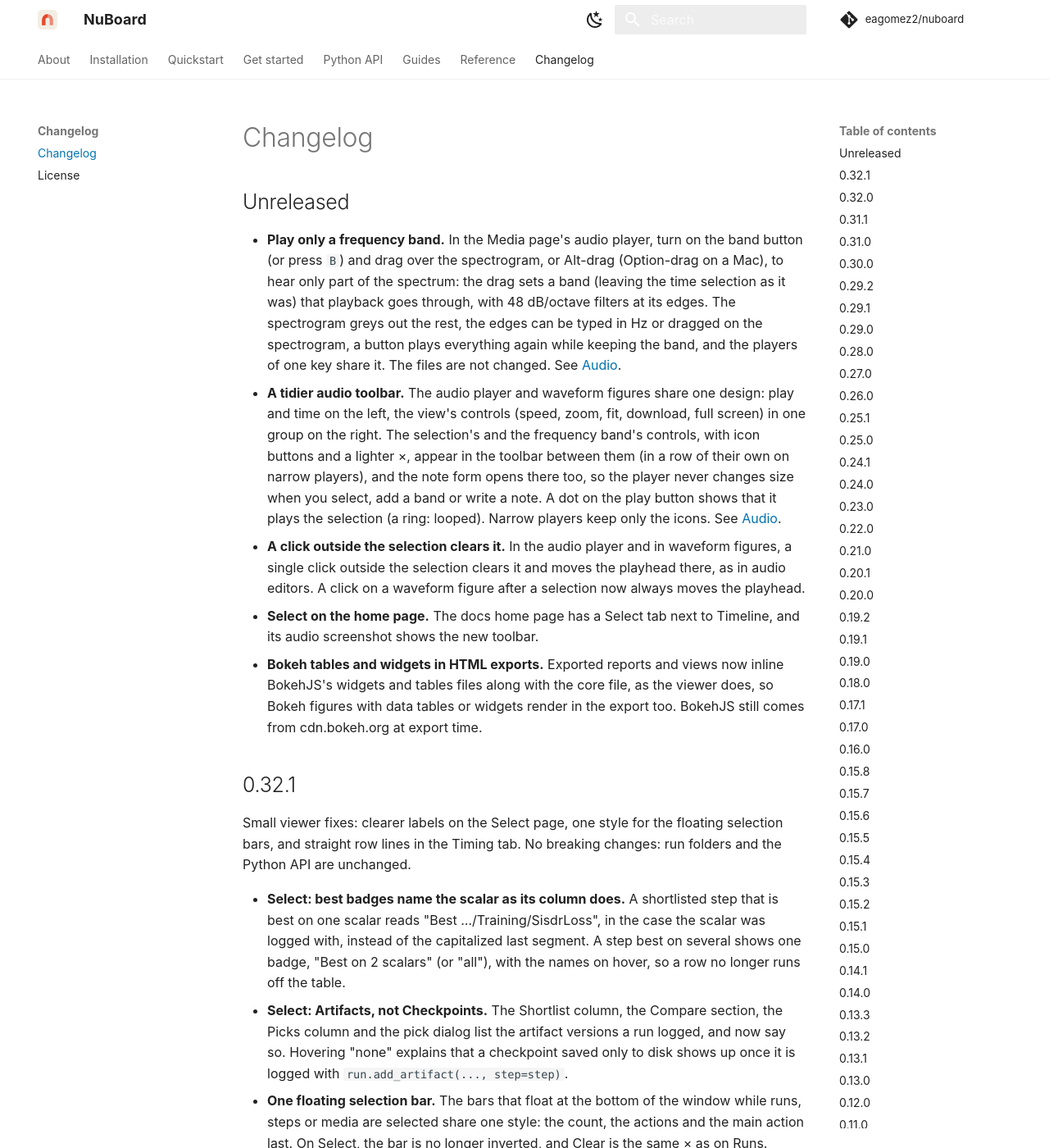
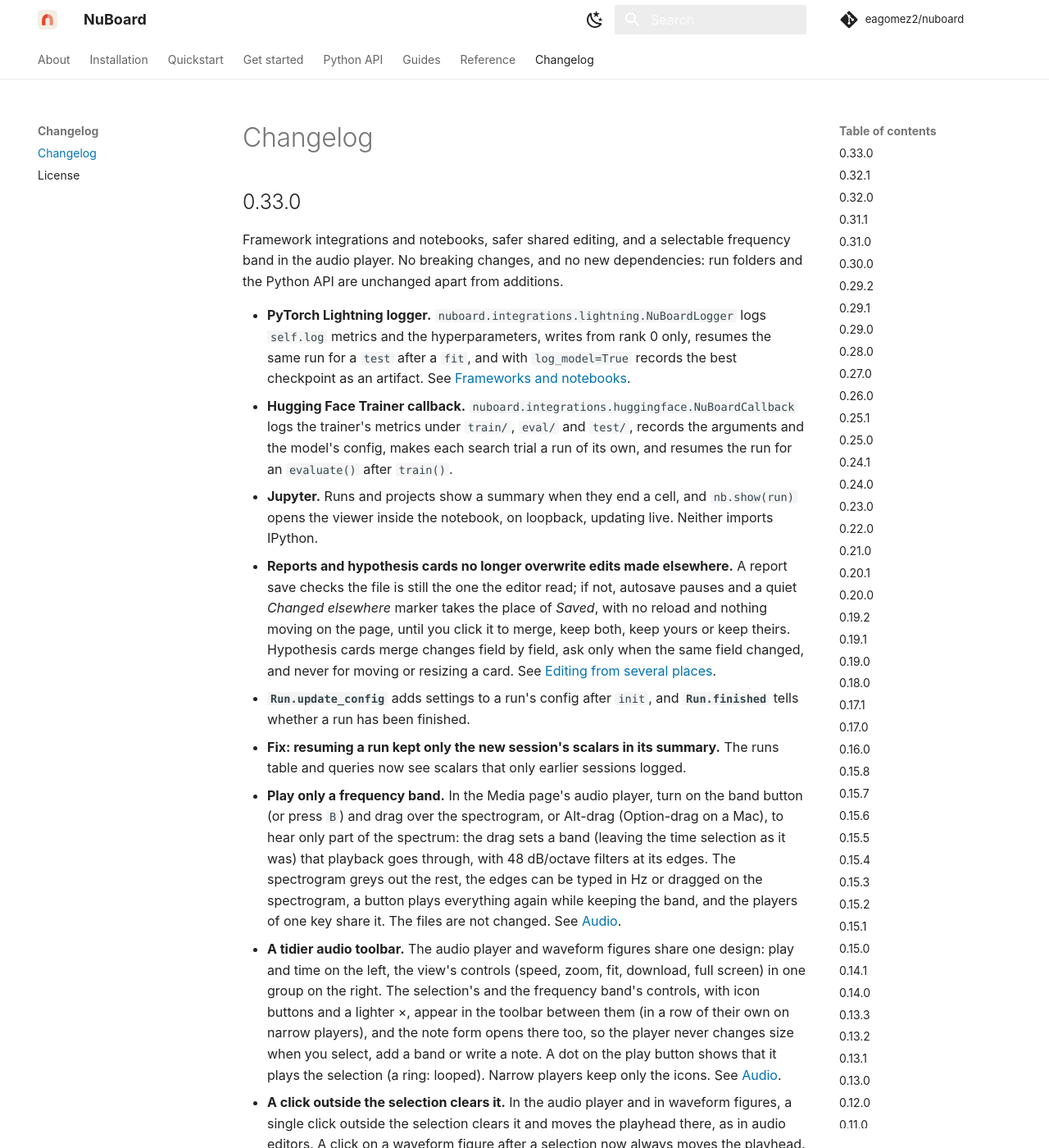
Before and after one commit to eagomez2/nuboard, an MkDocs documentation site: the page built from docs/changelog.md, in a window 1280 px wide and 1400 px high. Shown: the whole window at 82% size. Built offline with MkDocs 1.6.1 and Material for MkDocs 9.7.7, drawn with Linux system fonts in a browser that asks for light colours; comment, search, counter and statistics services are not loaded.

Commit message:
Release 0.33.0: framework integrations, Jupyter, safer shared editing
Docs for the Lightning and Hugging Face integrations and Jupyter, the
changelog, and the version in pyproject.toml, package.json, uv.lock and
the docs.

````diff
--- a/docs/changelog.md
+++ b/docs/changelog.md
@@ -1,7 +1,38 @@
 # Changelog
 
-## Unreleased
-
+## 0.33.0
+
+Framework integrations and notebooks, safer shared editing, and a selectable
+frequency band in the audio player. No breaking changes, and no new
+dependencies: run folders and the Python API are unchanged apart from
+additions.
+
+- **PyTorch Lightning logger.** `nuboard.integrations.lightning.NuBoardLogger`
+  logs `self.log` metrics and the hyperparameters, writes from rank 0 only,
+  resumes the same run for a `test` after a `fit`, and with `log_model=True`
+  records the best checkpoint as an artifact. See
+  [Frameworks and notebooks](guide/integrations.md).
+- **Hugging Face Trainer callback.**
+  `nuboard.integrations.huggingface.NuBoardCallback` logs the trainer's
+  metrics under `train/`, `eval/` and `test/`, records the arguments and the
+  model's config, makes each search trial a run of its own, and resumes the
+  run for an `evaluate()` after `train()`.
+- **Jupyter.** Runs and projects show a summary when they end a cell, and
+  `nb.show(run)` opens the viewer inside the notebook, on loopback, updating
+  live. Neither imports IPython.
+- **Reports and hypothesis cards no longer overwrite edits made elsewhere.**
+  A report save checks the file is still the one the editor read; if not,
+  autosave pauses and a quiet *Changed elsewhere* marker takes the place of
+  *Saved*, with no reload and nothing moving on the page, until you click it
+  to merge, keep both, keep yours or keep theirs. Hypothesis cards merge
+  changes field by field, ask only when the same field changed, and never
+  for moving or resizing a card. See
+  [Editing from several places](guide/viewer.md#editing-from-several-places).
+- **`Run.update_config`** adds settings to a run's config after `init`, and
+  **`Run.finished`** tells whether a run has been finished.
+- **Fix: resuming a run kept only the new session's scalars in its summary.**
+  The runs table and queries now see scalars that only earlier sessions
+  logged.
 - **Play only a frequency band.** In the Media page's audio player, turn on
   the band button (or press `B`) and drag over the spectrogram, or Alt-drag
   (Option-drag on a Mac), to hear only part of the spectrum: the drag sets a
--- a/docs/installation.md
+++ b/docs/installation.md
@@ -108,9 +108,9 @@ for you when `src/nuboard/static/` is missing.
 
 ```console
 $ nuboard version
-NuBoard 0.32.1 Copyright © 2026 Esteban Gómez (MIT License)
+NuBoard 0.33.0 Copyright © 2026 Esteban Gómez (MIT License)
 $ python -c "import nuboard; print(nuboard.__version__)"
-0.32.1
+0.33.0
 ```
 
 Next, the [Quickstart](quickstart.md) runs the demo and logs a first run.
--- a/mkdocs.yml
+++ b/mkdocs.yml
@@ -33,6 +33,7 @@ nav:
       - Coming from TensorBoard: api/tensorboard.md
   - Guides:
       - Logging from Python: guide/logging.md
+      - Frameworks and notebooks: guide/integrations.md
       - Using the viewer: guide/viewer.md
       - Reports: guide/reports.md
       - Hypotheses: guide/hypotheses.md
--- a/pyproject.toml
+++ b/pyproject.toml
@@ -1,6 +1,6 @@
 [project]
 name = "nuboard"
-version = "0.32.1"
+version = "0.33.0"
 description = "A fast, local, folder-based experiment tracker and viewer for ML training."
 readme = "README.md"
 requires-python = ">=3.10"
````
Also changed, not shown: docs/guide/integrations.md (added, +123 -0 lines), docs/guide/logging.md (+12 -1 lines), 2 other files.
